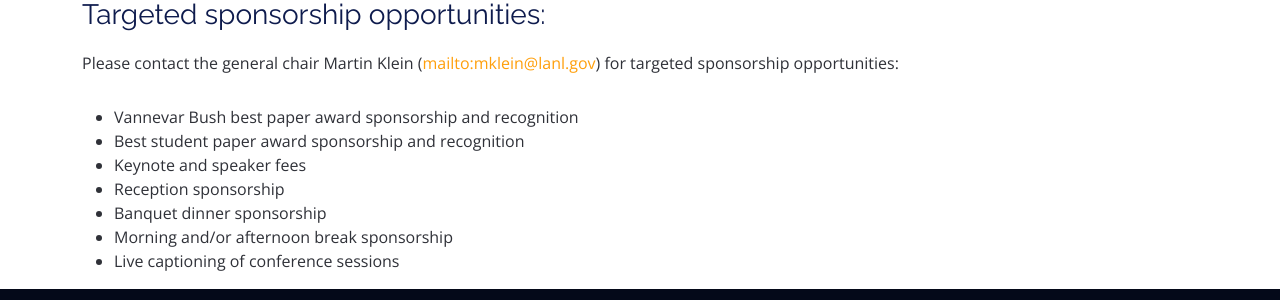
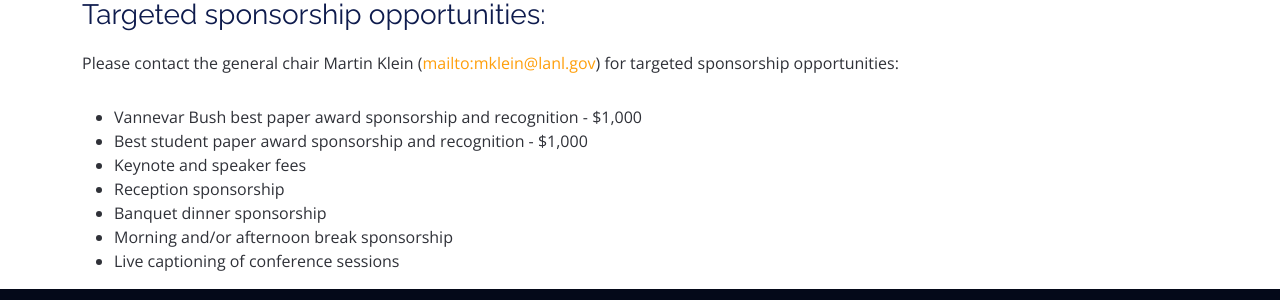
Before and after one commit to shawnmjones/JCDL2023-website-source, a Jekyll site: the page built from sponsors.html, in a window 1280 px wide and 900 px high, scrolled down 525 px. Shown: the part 317-617 px from the top of the window. Built offline with Jekyll 4.4.1, drawn with Linux system fonts in a browser that asks for light colours.

Commit message:
Update sponsors.html
added specific amounts to targets

```diff
--- a/sponsors.html
+++ b/sponsors.html
@@ -62,8 +62,8 @@ Exploring new perspectives, challenges, and opportunities for libraries, archive
 <p>Please contact the general chair Martin Klein (<a href="mailto:mklein@lanl.gov">mailto:mklein@lanl.gov</a>) for targeted sponsorship opportunities:</p>
 
           <ul>
-            <li>Vannevar Bush best paper award sponsorship and recognition</li>
-            <li>Best student paper award sponsorship and recognition</li>
+            <li>Vannevar Bush best paper award sponsorship and recognition - $1,000</li>
+            <li>Best student paper award sponsorship and recognition - $1,000</li>
             <li>Keynote and speaker fees</li>
             <li>Reception sponsorship </li>
             <li>Banquet dinner sponsorship</li>
```
